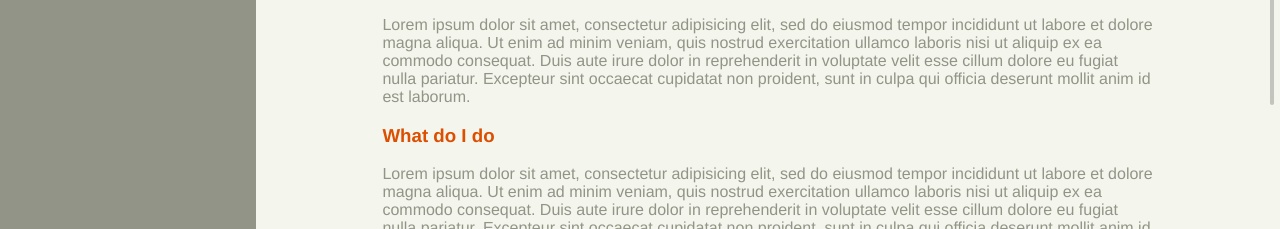
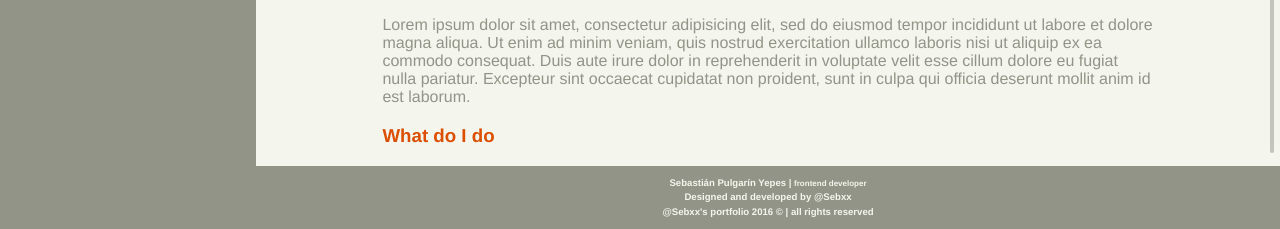
Before and after one commit to Sebxx/portfolio, a plain HTML site: page index.html in a window 1280 px wide. Shown: the part 571-800 px from the top of the page. Drawn offline with Linux system fonts and the light colour scheme.

Commit message:
Update theme.css
Posicion del footer y sitecontainer para que siempre esten del alto total de la pantalla

```diff
--- a/site/css/theme.css
+++ b/site/css/theme.css
@@ -15,8 +15,10 @@ a:hover {
 }
 
 body {
+    background: #f4f5ed;
     font-family: "sans-serif", helvetica, arial;
-    height: 100%;
+    min-height: 100%;
+    max-height: 100%;
     margin: 0;
     position: fixed!important;
 }
@@ -164,7 +166,7 @@ footer {
     line-height: 1.5;
     margin-left: 20%;
     padding: 10px 0;
-    position: relative;
+    position: fixed;
     transition: all ease 0.5s;
     width: 80%;
 }
@@ -219,11 +221,12 @@ footer.collapsed {
 }
 
 #siteContainer {
-	background: #F4F5ED;
-	color: #929487;
+    color: #929487;
     display: inline-block;
     margin-left: 20%;
     margin-top: -20px;
+    max-height: 100%;
+    min-height: 100%;
     position: relative;
     transition: all ease 0.5s;
     width: 80%;
```
